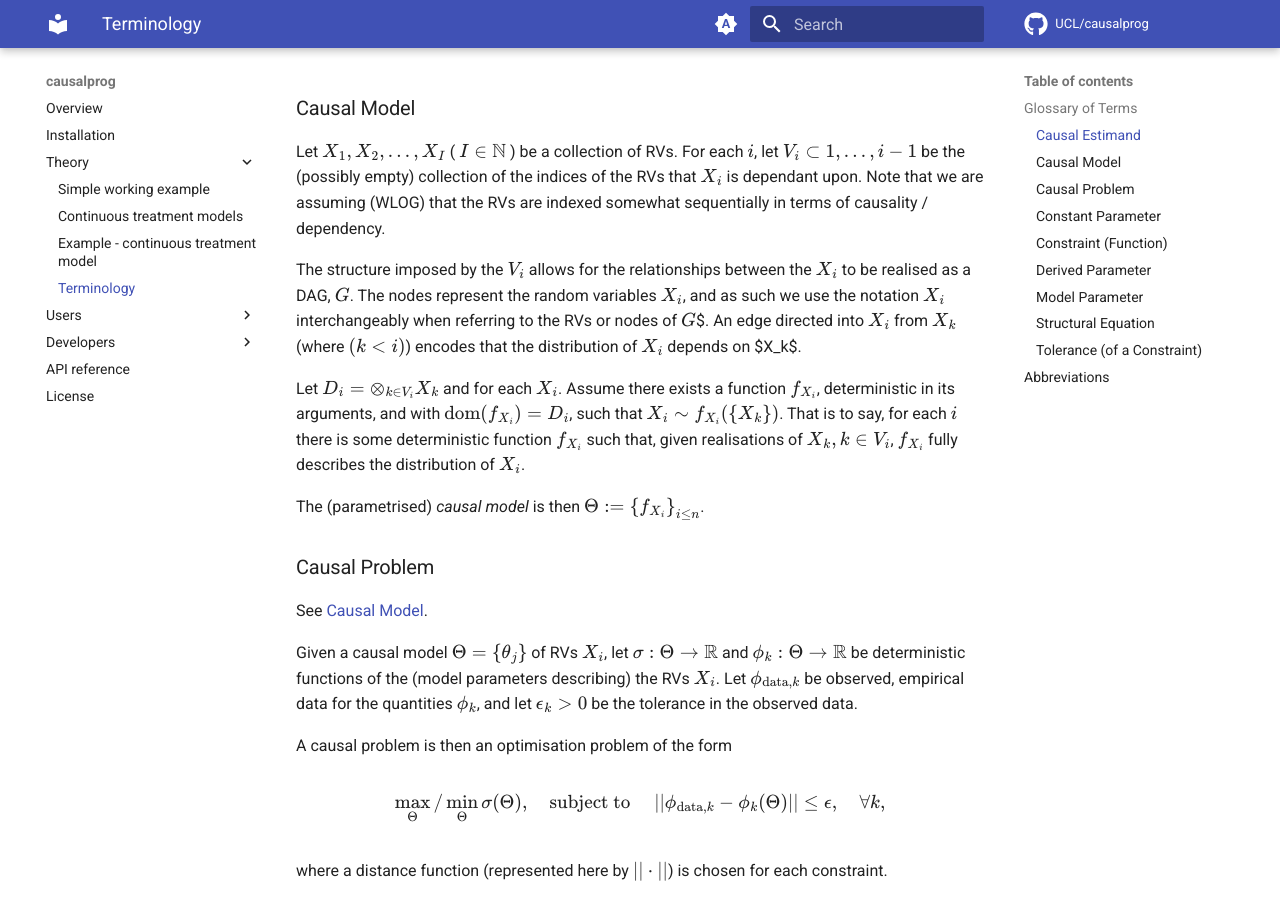
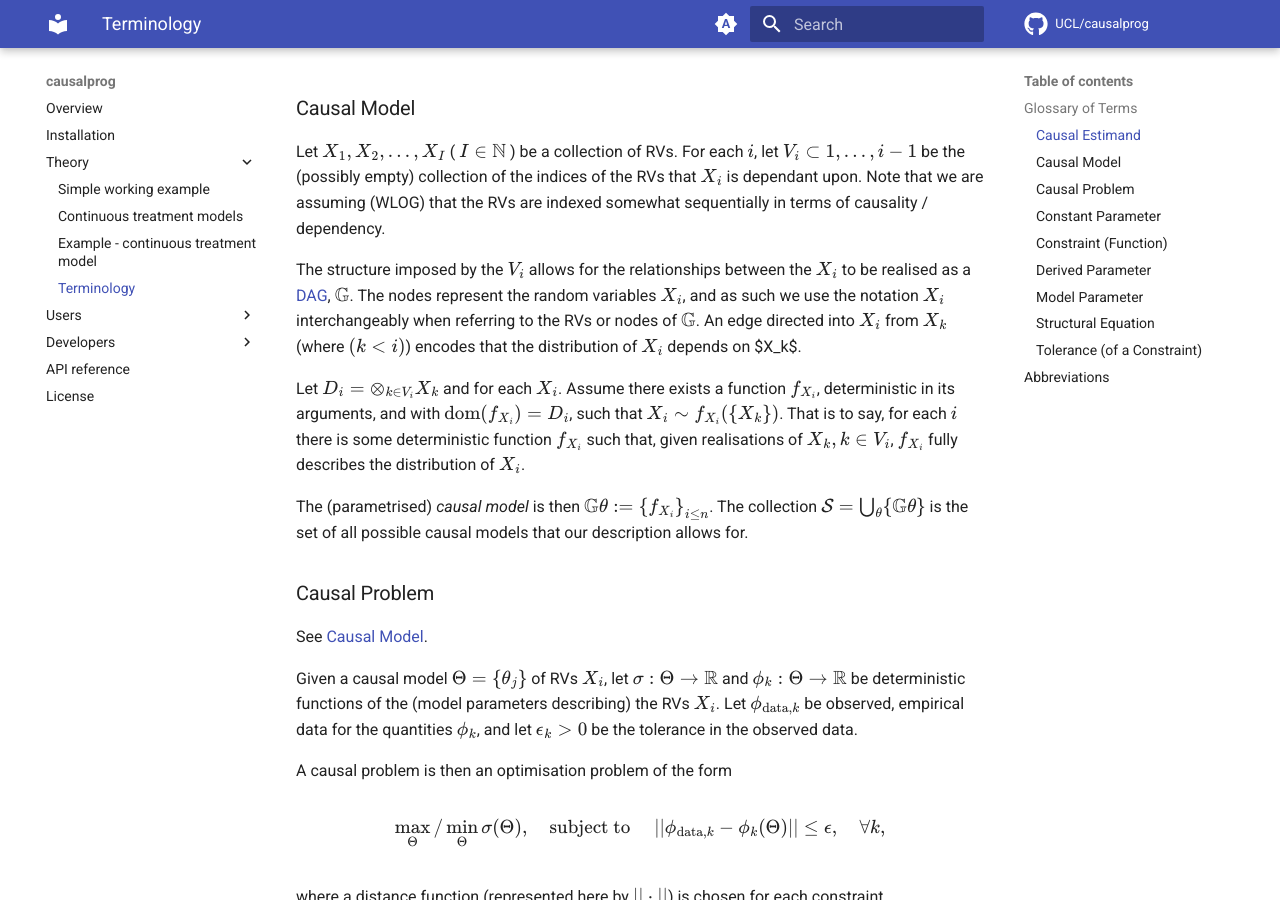
Before and after one commit to UCL/causalprog, an MkDocs documentation site: the page built from docs/theory/glossary.md, in a window 1280 px wide and 900 px high, scrolled down 732 px. Built offline with MkDocs 1.6.1 and Material for MkDocs 9.7.7, drawn with Linux system fonts in a browser that asks for light colours; comment, search, counter and statistics services are not loaded.

Commit message:
Update glossary causal model entry

```diff
--- a/docs/theory/glossary.md
+++ b/docs/theory/glossary.md
@@ -26,15 +26,16 @@ Let $X_1, X_2, ..., X_I$ ( $I\in\mathbb{N}$ ) be a collection of RVs.
 For each $i$, let $V_i \subset {1, ..., i-1}$ be the (possibly empty) collection of the indices of the RVs that $X_i$ is dependant upon.
 Note that we are assuming (WLOG) that the RVs are indexed somewhat sequentially in terms of causality / dependency.
 
-The structure imposed by the $V_i$ allows for the relationships between the $X_i$ to be realised as a DAG, $G$.
-The nodes represent the random variables $X_i$, and as such we use the notation $X_i$ interchangeably when referring to the RVs or nodes of $G$$.
+The structure imposed by the $V_i$ allows for the relationships between the $X_i$ to be realised as a [DAG](#abbreviations), $\mathbb{G}$.
+The nodes represent the random variables $X_i$, and as such we use the notation $X_i$ interchangeably when referring to the RVs or nodes of $\mathbb{G}$.
 An edge directed into $X_i$ from $X_k$ (where $(k < i)$) encodes that the distribution of $X_i$ depends on $X_k\$.
 
 Let $D_i = \otimes_{k\in V_i} X_k$ and for each $X_i$.
 Assume there exists a function $f_{X_i}$, deterministic in its arguments, and with $\mathrm{dom}(f_{X_i}) = D_i$, such that $X_i \sim f_{X_i}(\{X_k\})$.
 That is to say, for each $i$ there is some deterministic function $f_{X_i}$ such that, given realisations of $X_k, k\in V_i$, $f_{X_i}$ fully describes the distribution of $X_i$.
 
-The (parametrised) _causal model_ is then $\Theta := \left\{ f_{X_i} \right\}_{i\leq n}$.
+The (parametrised) _causal model_ is then $\mathbb{G}\theta := \left\{ f_{X_i} \right\}_{i\leq n}$.
+The collection $\mathcal{S} = \bigcup_{\theta}\{ \mathbb{G}\theta \}$ is the set of all possible causal models that our description allows for.
 
 ### Causal Problem
 
```
